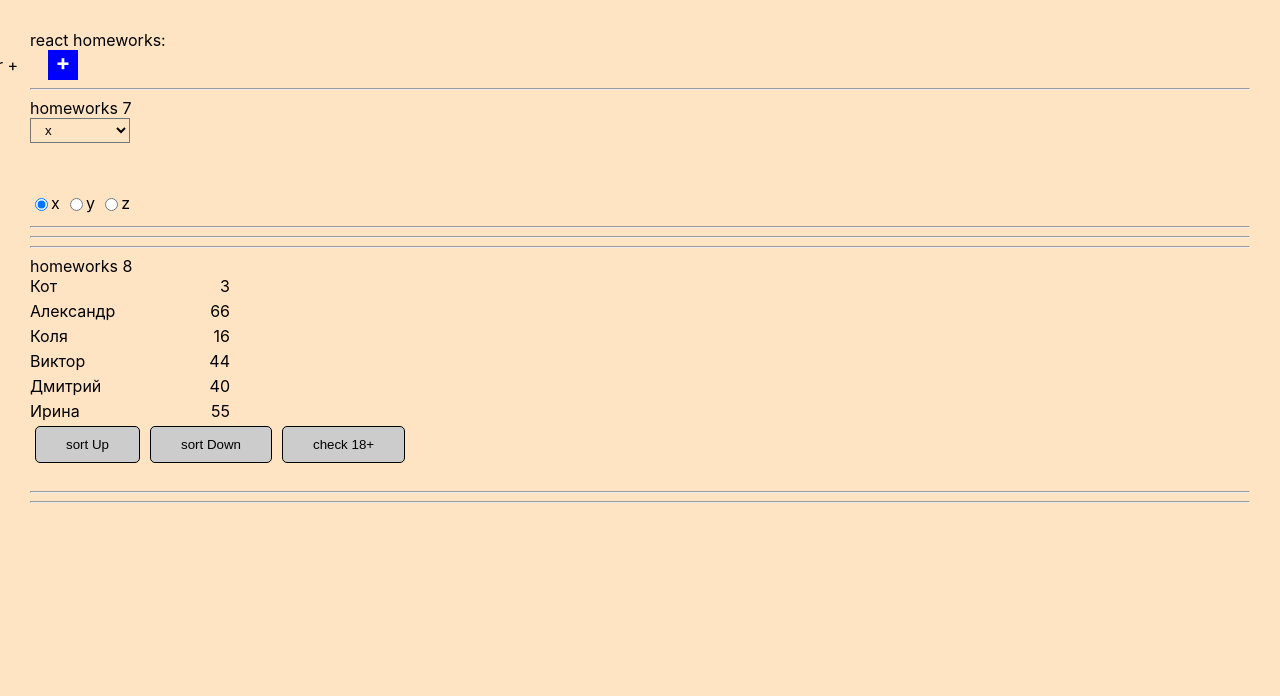
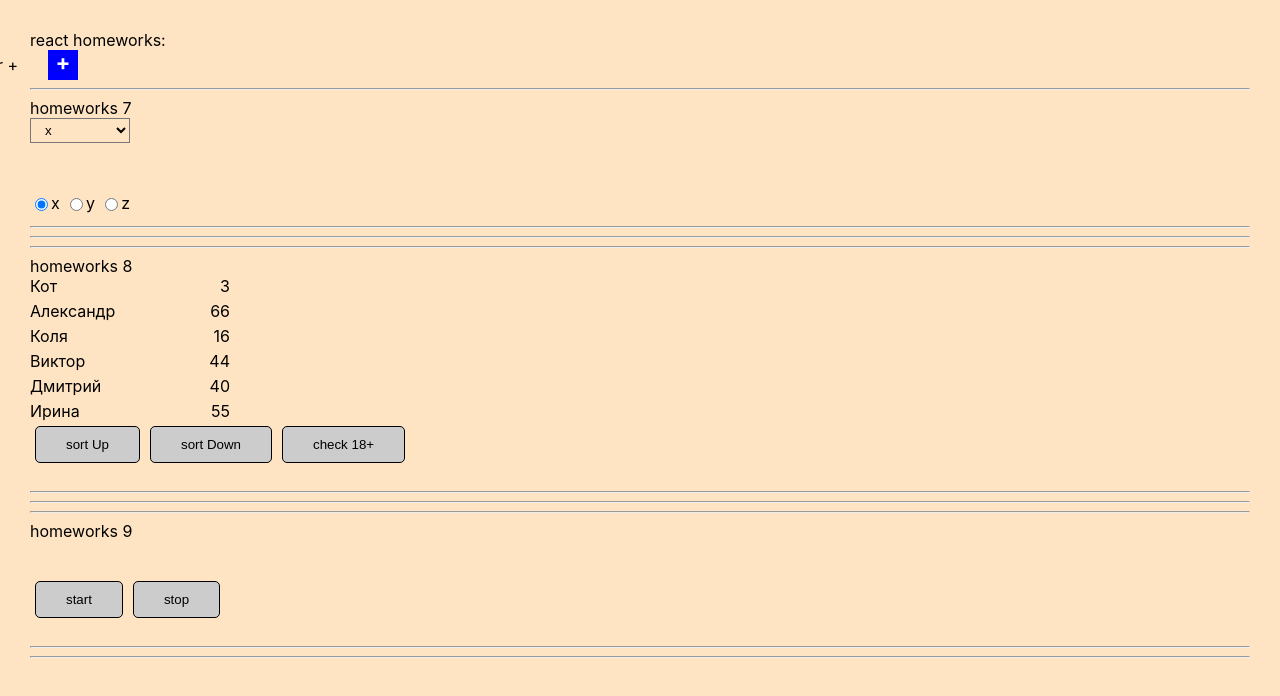
Before and after one commit to dev-fominov/dz-ignat, a React (Create React App) app: page /junior in a window 1280 px wide. Shown: the top 696 px of the page. Built offline with nearby package versions, Linux system fonts and the light colour scheme.

Commit message:
add 09 homework Ignat

```diff
--- a/src/p2-homeworks/h5-rrd-v6/pages/Junior.tsx
+++ b/src/p2-homeworks/h5-rrd-v6/pages/Junior.tsx
@@ -1,12 +1,14 @@
 import React from 'react'
 import HW7 from '../../h7/HW7'
 import HW8 from '../../h8/HW8'
+import HW9 from '../../h9/HW9'
 
 function Junior() {
     return (
         <div>
             <HW7/>
             <HW8/>
+            <HW9/>
         </div>
     )
 }
--- a/src/p2-homeworks/h9/Clock.tsx
+++ b/src/p2-homeworks/h9/Clock.tsx
@@ -7,25 +7,25 @@
     const [show, setShow] = useState<boolean>(false)
 
     const stop = () => {
-        // stop
+        clearInterval(timerId)
     }
     const start = () => {
         stop()
         const id: number = window.setInterval(() => {
-            // setDate
+            setDate(new Date())
         }, 1000)
         setTimerId(id)
     }
 
     const onMouseEnter = () => {
-        // show
+        setShow(true)
     }
     const onMouseLeave = () => {
-        // close
+        setShow(false)
     }
 
-    const stringTime = 'Time' // fix with date
-    const stringDate = 'Date' // fix with date
+    const stringTime = date?.toLocaleTimeString() || <br/> // fix with date
+    const stringDate = date?.toLocaleDateString()  || <br/>// fix with date
 
     return (
         <div>
@@ -36,10 +36,12 @@
                 {stringTime}
             </div>
 
-            {show && (
+            {show ? (
                 <div>
                     {stringDate}
                 </div>
+            ) : (
+                <br/>
             )}
 
             <SuperButton onClick={start}>start</SuperButton>
```
